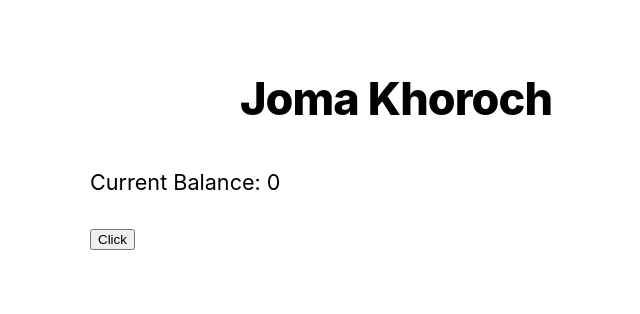
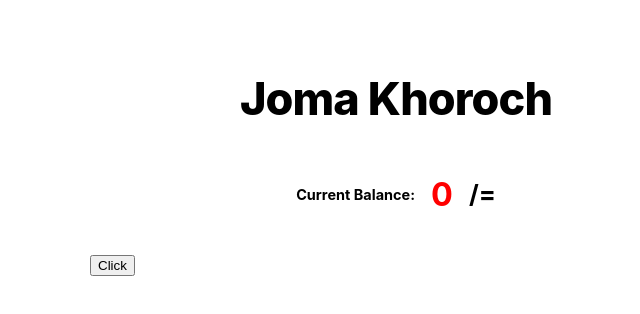
Before and after one commit to Nipun4338/joma-khoroch, a Next.js app: page / in a window 1280 px wide. Shown: the top 314 px of the page, without its empty margins (244-884 px from the left). Built offline with nearby package versions, Linux system fonts and the light colour scheme; no server answers; the database is empty.

Commit message:
Mui added and balance component added

```diff
--- /dev/null
+++ b/components/balance.js
@@ -0,0 +1,17 @@
+export default function Balance(props) {
+  const balanceTextColor = ["red", "green"];
+
+  return (
+    <>
+      {props.balance > 1000 ? (
+        <div className="row">
+          <h1 style={{ color: balanceTextColor[1] }}>{props.balance}</h1>
+        </div>
+      ) : (
+        <div className="row">
+          <h1 style={{ color: balanceTextColor[0] }}>{props.balance}</h1>
+        </div>
+      )}
+    </>
+  );
+}
--- a/package.json
+++ b/package.json
@@ -6,6 +6,9 @@
     "start": "next start"
   },
   "dependencies": {
+    "@emotion/react": "^11.10.6",
+    "@emotion/styled": "^11.10.6",
+    "@mui/material": "^5.11.15",
     "axios": "^1.3.4",
     "clsx": "^1.2.1",
     "next": "latest",
--- a/pages/index.js
+++ b/pages/index.js
@@ -3,6 +3,8 @@ import Layout, { siteTitle } from "../components/layout";
 import utilStyles from "../styles/utils.module.css";
 import axios from "axios";
 import { useEffect, useState } from "react";
+import Balance from "../components/balance";
+import { Stack } from "@mui/system";
 
 export default function Home() {
   const [balance, setBalance] = useState(0);
@@ -24,8 +26,23 @@ export default function Home() {
         <title>{siteTitle}</title>
       </Head>
       <section className={utilStyles.headingMd}>
-        <p>Current Balance: {balance}</p>
-        <button onClick={()=>{setBalance(balance+8);}}>Click</button>
+        <Stack
+          direction="row"
+          justifyContent="center"
+          alignItems="center"
+          spacing={2}
+        >
+          <h6>Current Balance: </h6>
+          <Balance balance={balance} />
+          <h3>/=</h3>
+        </Stack>
+        <button
+          onClick={() => {
+            setBalance(balance + 8);
+          }}
+        >
+          Click
+        </button>
       </section>
     </Layout>
   );
```
Also changed, not shown: 1 other file (tests, documents, lock files or other folders).
